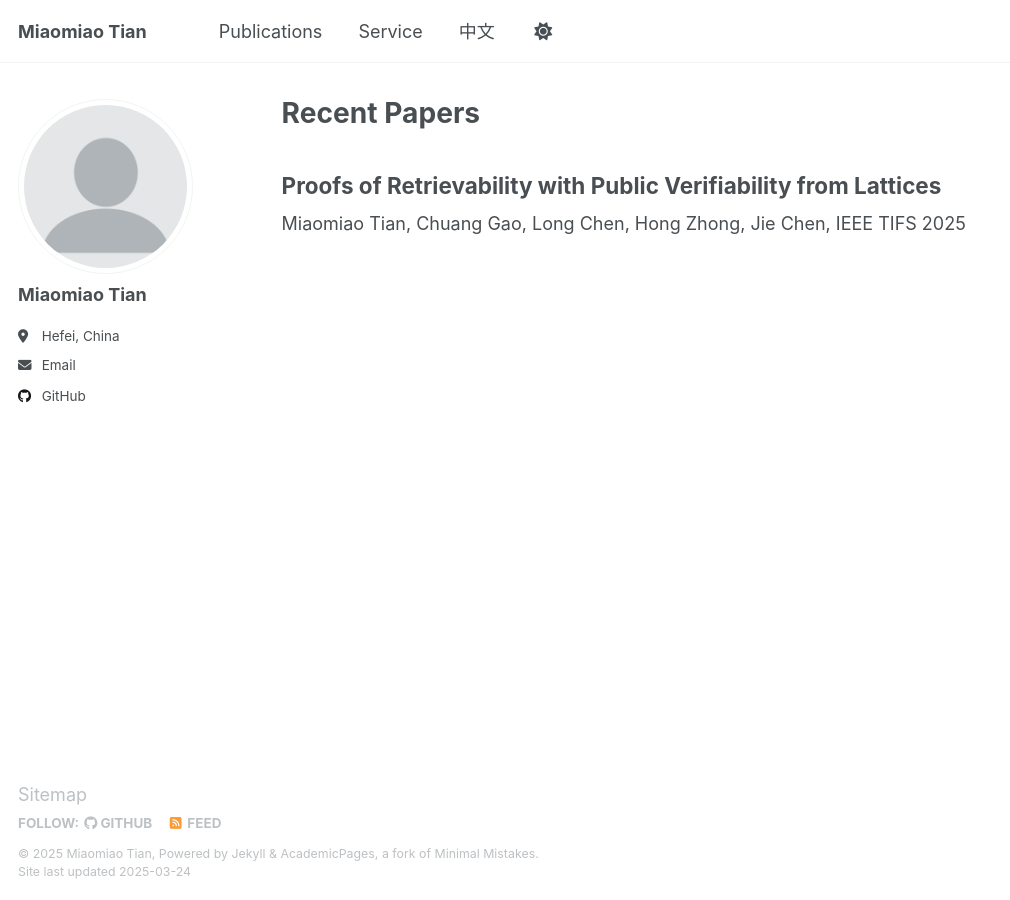
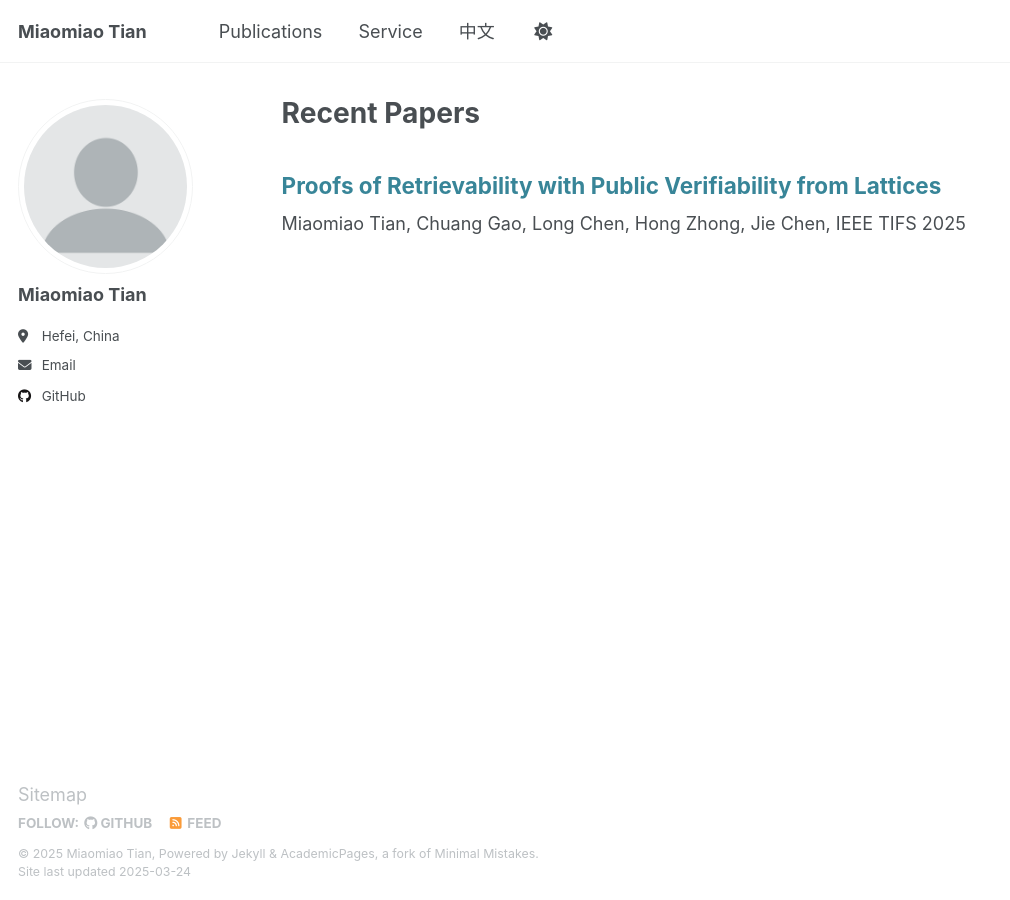
Before and after one commit to dmtian/dmtian.github.io, a Jekyll site: the page built from _pages/publications.html, in a window 1280 px wide. Shown: the whole page, without its empty margins (0-1010 px from the left). Built offline with Jekyll 4.4.1, drawn with Linux system fonts in a browser that asks for light colours.

Commit message:
Update publications.html

```diff
--- a/_pages/publications.html
+++ b/_pages/publications.html
@@ -5,5 +5,5 @@ permalink: /publications/
 author_profile: true
 ---
 
-<h2>Proofs of Retrievability with Public Verifiability from Lattices</h2>
+<h2 style="color: rgb(56,133,152);">Proofs of Retrievability with Public Verifiability from Lattices</h2>
 Miaomiao Tian, Chuang Gao, Long Chen, Hong Zhong, Jie Chen, IEEE TIFS 2025
```
